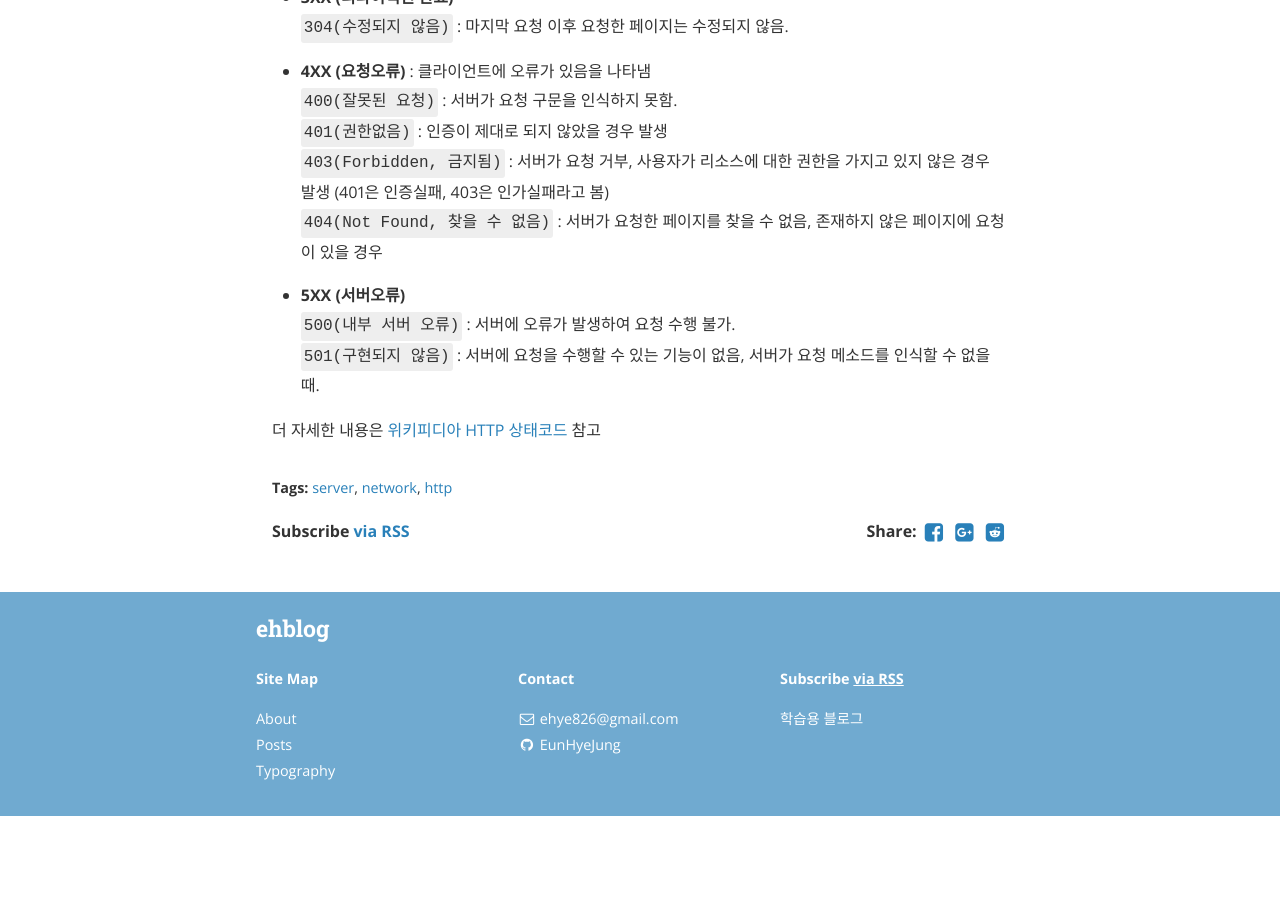
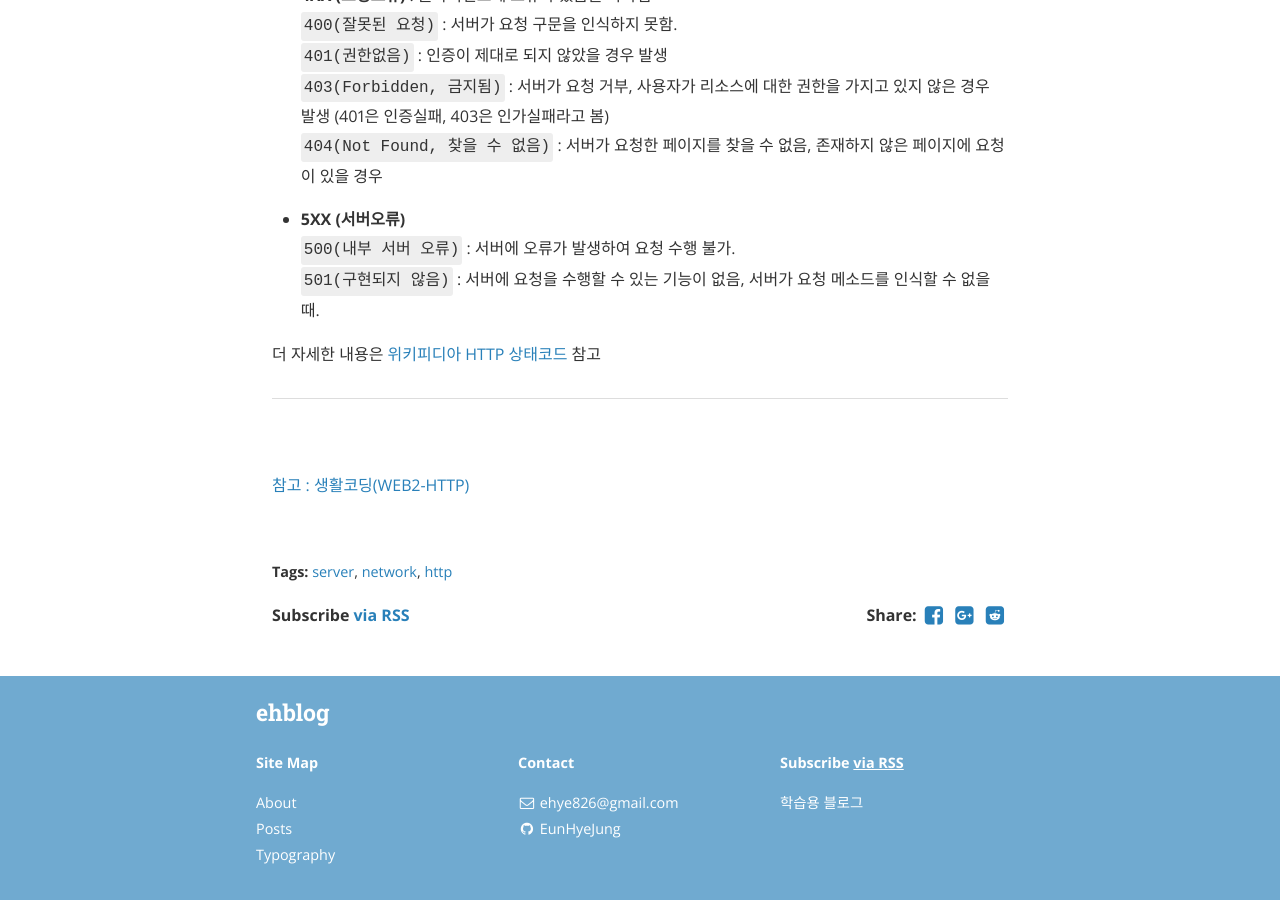
Before and after one commit to EunHyeJung/EunHyeJung.github.io, a Jekyll site: the page built from _posts/Network&Server/2018-09-19-Http-Concept.md, in a window 1280 px wide and 900 px high, scrolled down 4081 px. Built offline with Jekyll 4.4.1, drawn with Linux system fonts in a browser that asks for light colours; nearby versions of some CDN libraries; comment, search, counter and statistics services are not loaded; before the commit the page ends 4897 px from its top, so only the background shows below that.

Commit message:
HTTP 개념 정리

```diff
--- a/_posts/Network&Server/2018-09-19-Http-Concept.md
+++ b/_posts/Network&Server/2018-09-19-Http-Concept.md
@@ -10,7 +10,7 @@
 ---
 
 
-###  <font color = "#0E4D92"> 웹 구성요소 </font>
+##  <font color = "#0E4D92"> 웹 구성요소 </font>
 
 웹페이지를 만들어주는 <b> HTML </b>
 원하는 웹페지에 방문하도록 도와주는 주소체계인 <b>URL(Uniform Resource Locator)</b>
@@ -19,7 +19,7 @@
 
 - - -
 
-###  <font color = "#0E4D92"> HTTP (HyperText Transfer Protocol)  </font>
+## <font color = "#0E4D92"> HTTP (HyperText Transfer Protocol)  </font>
 
 웹 서버와 웹 클라이언트 사이에서 데이터를 주고받을 때 사용되는 통신규칙
 * 웹 브라우저는 웹 서버에 접근할때 메서드(Method)와 URL을 보낸다. (Request Message)
@@ -30,8 +30,7 @@
 
 - - -
 
-
-###  <font color = "#0E4D92"> Reqeust Message </font>
+##  <font color = "#0E4D92"> Reqeust Message </font>
 
 
 Request Header와 Request Body는 중간에 빈 줄(Blank Line)으로 구분한다!
@@ -40,7 +39,7 @@
   ![content01](/assets/contents/network/content01_httprequestmsg.PNG)
 
 
-#### Request Line
+### Request Line
 
 ` GET /content1.html HTTP/1.1 `
 
@@ -49,7 +48,7 @@
 <b>HTTP/1.1</b> : 웹브라우저게 현재 사용하고 있는(사용할 수 있는) HTTP 버전이 1.1이라는 뜻.
 
 
-#### Request Headers
+### Request Headers
 
 `Host : www.httpstduy.com`
 
@@ -71,8 +70,7 @@
 
 - - -
 
-
-###  <font color = "#0E4D92"> Response Message </font>
+##  <font color = "#0E4D92"> Response Message </font>
 
 Response Header와 Response Body는 중간에 빈 줄(Blank Line)으로 구분한다!
 
@@ -97,8 +95,8 @@
 
 - - -
 
+### HTTP STATUS CODE
 
-#### HTTP STATUS CODE
 
 * <b> 1XX (조건부 응답)</b> : 요청을 받았으며 작업을 계속
   `100(계속)` : 요청자는 요청을 계속해야함. 서버는 이 응답코드를 통해 요청의 첫번째 부분을 받았으며 나머지를 기다리고 있음을 나타냄.
@@ -123,3 +121,10 @@
   `501(구현되지 않음)` : 서버에 요청을 수행할 수 있는 기능이 없음, 서버가 요청 메소드를 인식할 수 없을때.
 
 더 자세한 내용은 [위키피디아 HTTP 상태코드](https://ko.wikipedia.org/wiki/HTTP_%EC%83%81%ED%83%9C_%EC%BD%94%EB%93%9C) 참고
+
+
+
+- - -
+
+
+[참고 : 생활코딩(WEB2-HTTP)](https://www.youtube.com/watch?v=t7ASgtJoVz4&index=1&list=PLuHgQVnccGMBd-v_DjNm61EBaDpYZSV1Z)
```
